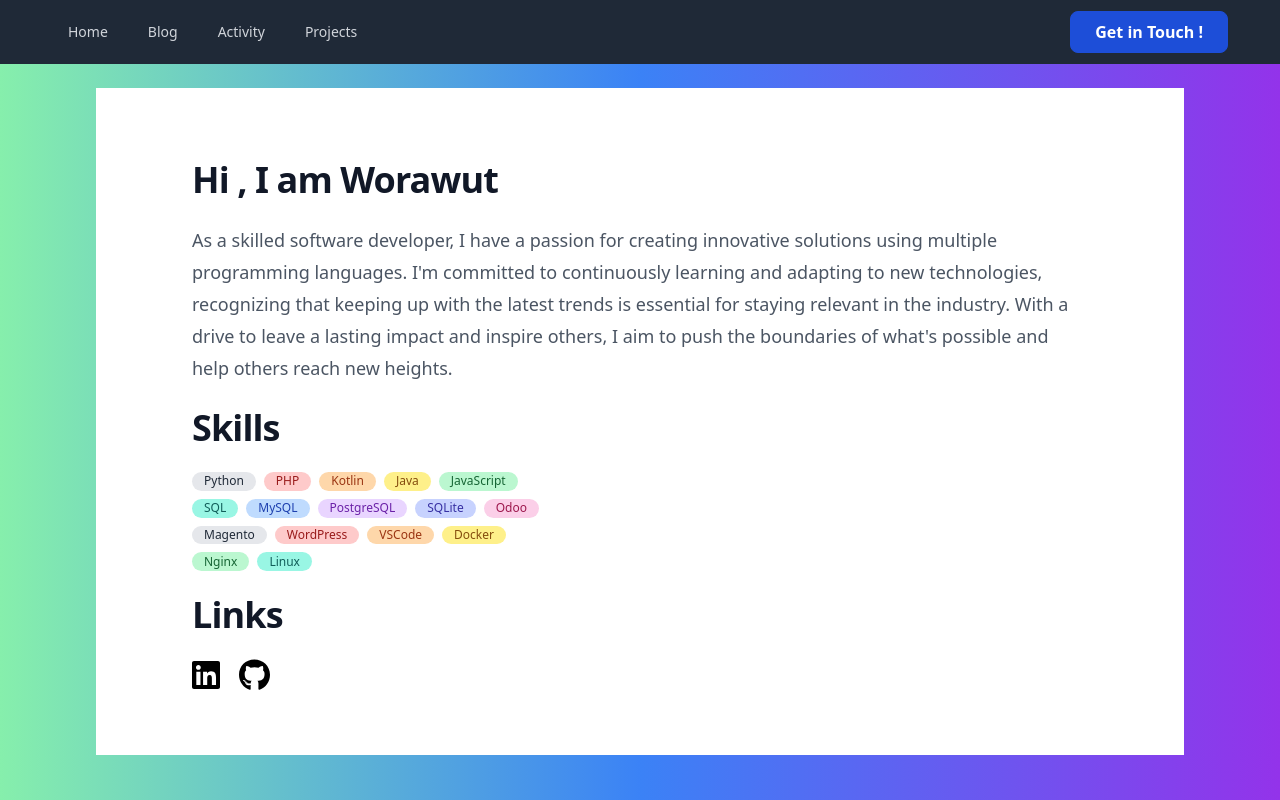
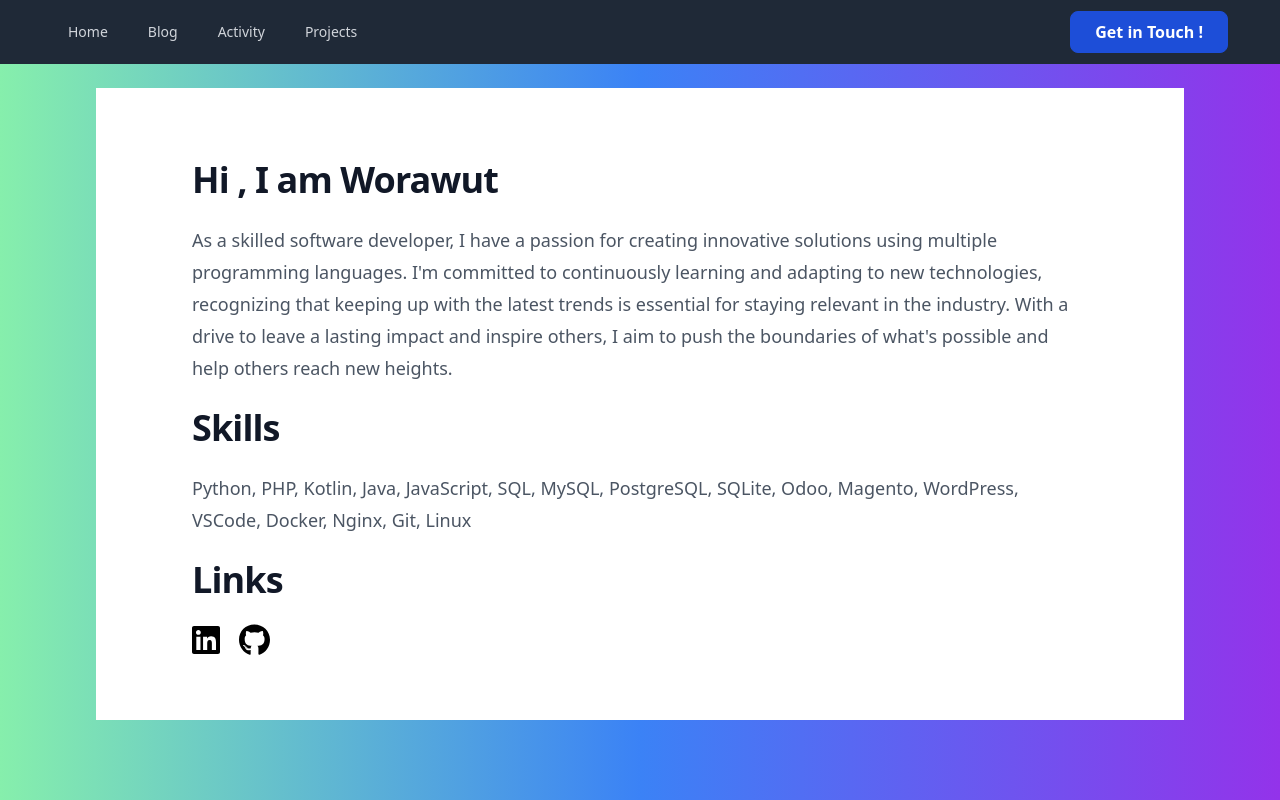
Before and after one commit to jimmy542/worawutdev, a Vue app: page / in a window 1280 px wide. Built offline with nearby package versions, Linux system fonts and the light colour scheme.

Commit message:
remove bade

```diff
--- a/src/components/Content.vue
+++ b/src/components/Content.vue
@@ -19,37 +19,11 @@
               class="mt-6 text-3xl font-bold tracking-tight text-gray-900 sm:text-4xl">
               Skills
             </p>
+            <p class="mt-6 text-lg leading-8 text-gray-600">
+             Python, PHP, Kotlin, Java, JavaScript, SQL, MySQL, PostgreSQL, SQLite, Odoo, Magento,
+WordPress, VSCode, Docker, Nginx, Git, Linux
+            </p>
 
-    <div class="mt-6">
-    <div class="flex flex-col space-y-2">
-        <div class="flex space-x-2">
-            <div style="padding-top: 0.1em; padding-bottom: 0.1rem" class="text-xs px-3 bg-gray-200 text-gray-800 rounded-full">Python</div>
-            <div style="padding-top: 0.1em; padding-bottom: 0.1rem" class="text-xs px-3 bg-red-200 text-red-800 rounded-full">PHP</div>
-            <div style="padding-top: 0.1em; padding-bottom: 0.1rem" class="text-xs px-3 bg-orange-200 text-orange-800 rounded-full">Kotlin</div>
-            <div style="padding-top: 0.1em; padding-bottom: 0.1rem" class="text-xs px-3 bg-yellow-200 text-yellow-800 rounded-full">Java</div>
-            <div style="padding-top: 0.1em; padding-bottom: 0.1rem" class="text-xs px-3 bg-green-200 text-green-800 rounded-full">JavaScript</div>
-
-        </div>
-        <div class="flex space-x-2">
-            <div style="padding-top: 0.1em; padding-bottom: 0.1rem" class="text-xs px-3 bg-teal-200 text-teal-800 rounded-full">SQL</div>
-            <div style="padding-top: 0.1em; padding-bottom: 0.1rem" class="text-xs px-3 bg-blue-200 text-blue-800 rounded-full">MySQL</div>
-            <div style="padding-top: 0.1em; padding-bottom: 0.1rem" class="text-xs px-3 bg-purple-200 text-purple-800 rounded-full">PostgreSQL</div>
-            <div style="padding-top: 0.1em; padding-bottom: 0.1rem" class="text-xs px-3 bg-indigo-200 text-indigo-800 rounded-full">SQLite</div>
-            <div style="padding-top: 0.1em; padding-bottom: 0.1rem" class="text-xs px-3 bg-pink-200 text-pink-800 rounded-full">Odoo</div>
-
-        </div>
-        <div class="flex space-x-2">
-            <div style="padding-top: 0.1em; padding-bottom: 0.1rem" class="text-xs px-3 bg-gray-200 text-gray-800 rounded-full">Magento</div>
-            <div style="padding-top: 0.1em; padding-bottom: 0.1rem" class="text-xs px-3 bg-red-200 text-red-800 rounded-full">WordPress</div>
-            <div style="padding-top: 0.1em; padding-bottom: 0.1rem" class="text-xs px-3 bg-orange-200 text-orange-800 rounded-full">VSCode</div>
-            <div style="padding-top: 0.1em; padding-bottom: 0.1rem" class="text-xs px-3 bg-yellow-200 text-yellow-800 rounded-full">Docker</div>
-        </div>
-        <div class="flex space-x-2">
-            <div style="padding-top: 0.1em; padding-bottom: 0.1rem" class="text-xs px-3 bg-green-200 text-green-800 rounded-full">Nginx</div>
-            <div style="padding-top: 0.1em; padding-bottom: 0.1rem" class="text-xs px-3 bg-teal-200 text-teal-800 rounded-full">Linux</div>
-        </div>
-    </div>
-    </div>
             <p
               class="mt-6 text-3xl font-bold tracking-tight text-gray-900 sm:text-4xl">
               Links
```
